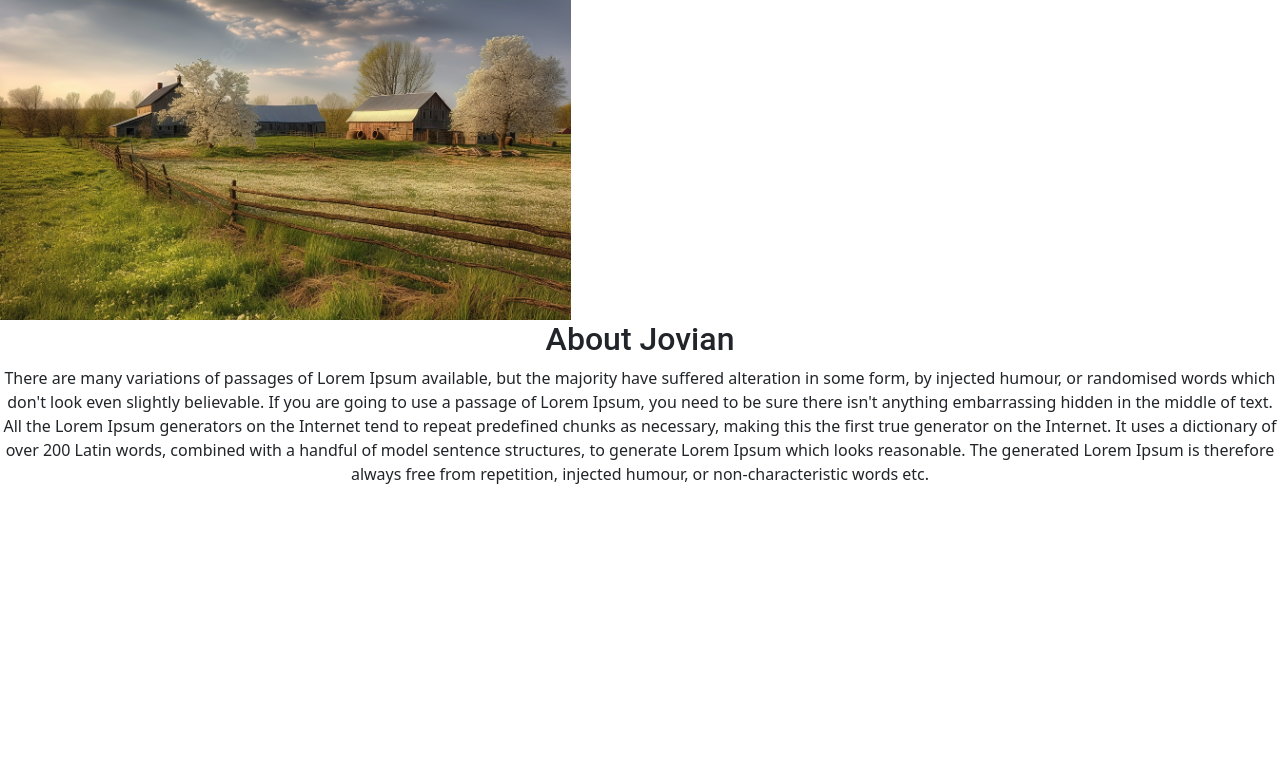
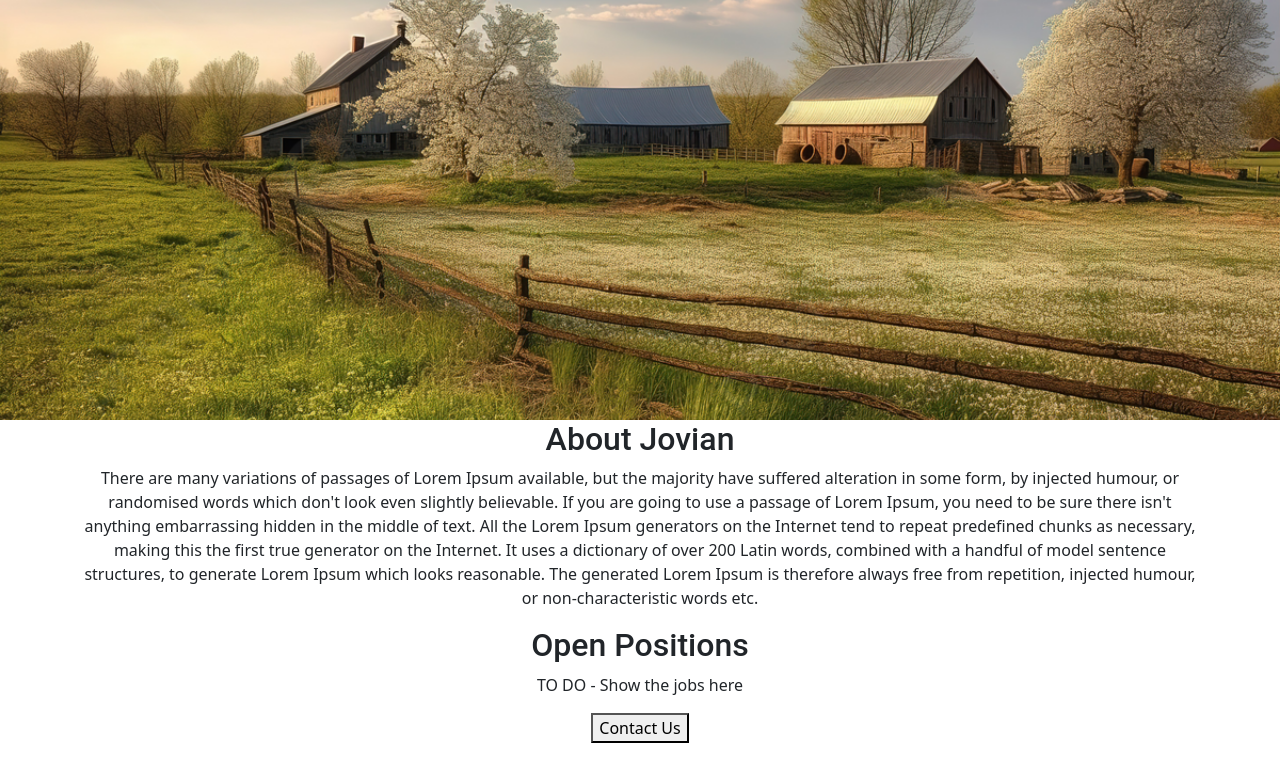
Before and after one commit to mesuga-reymond/web-development-with-python-and-flask-by-jovian, a Flask app: page / in a window 1280 px wide. Shown: the top 782 px of the page. Run offline with Flask 3, Linux system fonts and the light colour scheme.

Commit message:
Added styles

```diff
--- a/templates/home.html
+++ b/templates/home.html
@@ -1,9 +1,5 @@
 <!DOCTYPE html>
 <html>
-  <head>
-    <meta charset="utf-8">
-    <meta name="viewport" content="width=device-width, initial-scale=1">
-    <link href="https://cdn.jsdelivr.net/npm/bootstrap@5.2.0/dist/css/bootstrap.min.css" rel="stylesheet" integrity="sha384-gH2yIJqKdNHPEq0n4Mqa/HGKIhSkIHeL5AyhkYV8i59U5AR6csBvApHHNl/vI1Bx" crossorigin="anonymous">
   <style>
     h1{
       font-family: Roboto;
@@ -20,20 +16,37 @@
       text-align: center;
       color: rgb(80,90,90)
     }
+    .cover {
+      object-fit: cover;
+      width: 100%;
+      height: 420px;
+    }
 
     #container{
       max-width: 720px;
       margin: 0 auto 0 auto;
     }
   </style>
-    <title>Jovian Careers</title>
-    <img src="https://6a6fc65c-9f02-4e7a-926b-83ed8e8a2387-00-2rxwysdh2nmq6.kirk.replit.dev/static/pngtree-old-farm-wallpaper-wallpapers-picture-image_3640344.jpg" height="320">
+  <head>
+    <meta charset="utf-8">
+    <meta name="viewport" content="width=device-width, initial-scale=1">
+    <link href="https://cdn.jsdelivr.net/npm/bootstrap@5.2.0/dist/css/bootstrap.min.css" rel="stylesheet" integrity="sha384-gH2yIJqKdNHPEq0n4Mqa/HGKIhSkIHeL5AyhkYV8i59U5AR6csBvApHHNl/vI1Bx" crossorigin="anonymous">
+
+    <title style="padding-top:5rem">Jovian Careers</title>
+
+  </head>
+  <body>
+    <img src="https://6a6fc65c-9f02-4e7a-926b-83ed8e8a2387-00-2rxwysdh2nmq6.kirk.replit.dev/static/banner.jpg" class="cover">
+    <div class="container text-center">
     <h2 class = "text-center">About Jovian</h2>
     <p class = "text-center">
       There are many variations of passages of Lorem Ipsum available, but the majority have suffered alteration in some form, by injected humour, or randomised words which don't look even slightly believable. If you are going to use a passage of Lorem Ipsum, you need to be sure there isn't anything embarrassing hidden in the middle of text. All the Lorem Ipsum generators on the Internet tend to repeat predefined chunks as necessary, making this the first true generator on the Internet. It uses a dictionary of over 200 Latin words, combined with a handful of model sentence structures, to generate Lorem Ipsum which looks reasonable. The generated Lorem Ipsum is therefore always free from repetition, injected humour, or non-characteristic words etc.
     </p>
-  </head>
-  <body>
+    <h2>Open Positions</h2>
+    <p>TO DO - Show the jobs here</p>
+    <button>Contact Us</button>
 
+    </div>
   </body>
+
 </html>
```
Also changed, not shown: static/banner.jpg (renamed from static/pngtree-old-farm-wallpaper-wallpapers-picture-image_3640344.jpg). Lines whose indentation alone changed are shown as unchanged.
